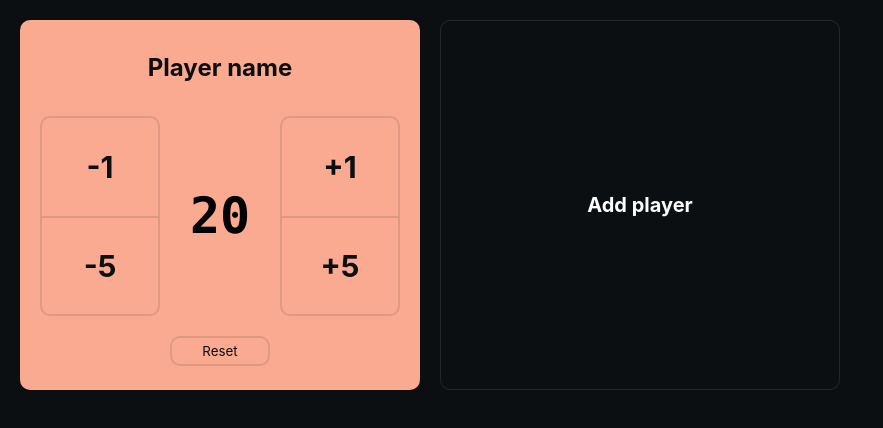
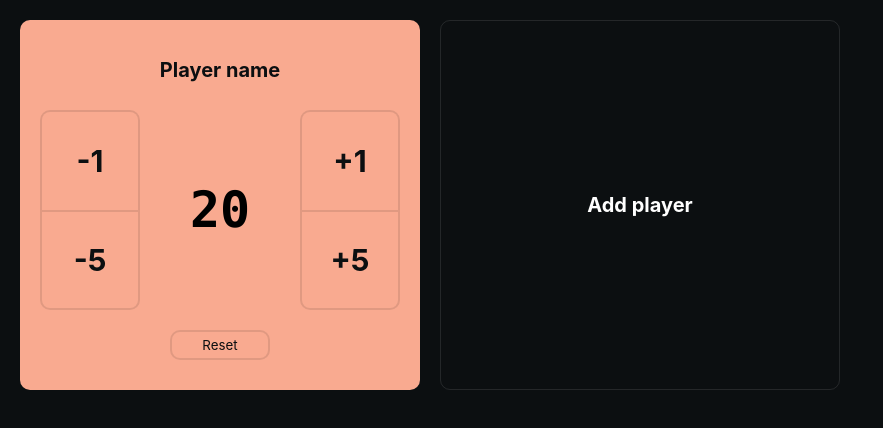
Before and after one commit to zichy/kaunter, a website: page index.html in a window 1280 px wide. Shown: the whole page, without its empty margins (0-883 px from the left). Drawn offline with Linux system fonts and the light colour scheme.

Commit message:
update spacing

```diff
--- a/main.css
+++ b/main.css
@@ -200,7 +200,8 @@ body {
 /* Player */
 .player {
 	color: var(--c-black);
-	padding: 2rem;
+	padding: 3rem 2rem 2rem;
+	position: relative;
 	border-radius: 1rem;
 }
 .player:nth-of-type(1) {
@@ -222,8 +223,9 @@ body {
 	background-color: var(--c-white);
 }
 .player__name {
+	font-size: 2rem;
 	text-align: center;
-	padding: 1rem;
+	padding: 0.5rem 1rem;
 	margin: 0;
 	border-radius: 1rem;
 }
@@ -260,7 +262,7 @@ body {
 	grid-template:
 		'a b c' auto
 		'd b e' auto
-		'f g h' auto / 1fr 1fr 1fr;
+		'f g h' auto / 10rem 1fr 10rem;
 	margin-top: 2rem;
 }
 .counter__input {
```
